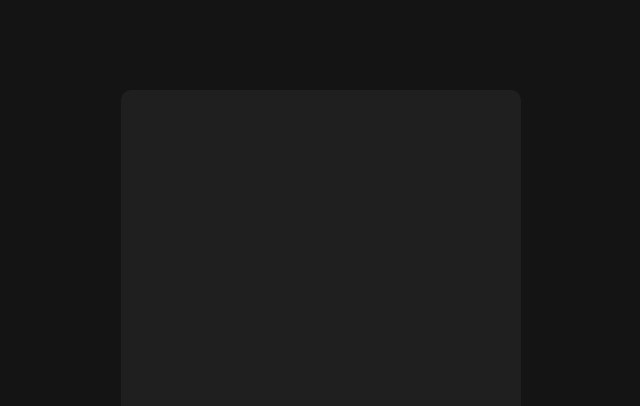
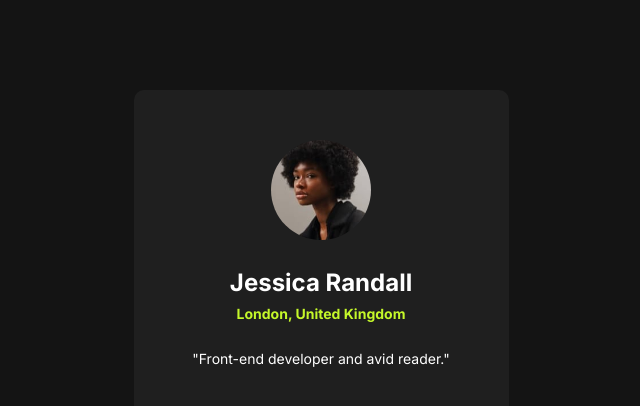
Before and after one commit to JuanBlancodev/social-links-profile, a React (Vite) app: page / in a window 1280 px wide. Shown: the top 406 px of the page, without its empty margins (319-959 px from the left). Built offline with nearby package versions, Linux system fonts and the light colour scheme.

Commit message:
header added

```diff
--- a/src/components/App.jsx
+++ b/src/components/App.jsx
@@ -1,4 +1,5 @@
 import styled from 'styled-components'
+import Header from './Header/Header'
 
 const Wrapper = styled.div`
   width: 100%;
@@ -10,8 +11,10 @@ const Wrapper = styled.div`
 
 const Content = styled.div`
   margin-top: 70px;
-  width: 400px;
+  width: 375px;
   height: 600px;
+
+  padding: 50px 35px;
 
   border-radius: 10px;
   background-color: var(--color-dark-rey);
@@ -25,7 +28,7 @@ const App = () => {
   return (
     <Wrapper>
       <Content>
-
+        <Header />
       </Content>
     </Wrapper>
   )
--- /dev/null
+++ b/src/components/Header/Avatar.jsx
@@ -0,0 +1,27 @@
+import styled from 'styled-components'
+import avatar from '../../assets/avatar-jessica.jpeg'
+
+const AvatarContainer = styled.div`
+  margin: auto;
+  width: 100px;
+  height: 100px;
+
+  border-radius: 50%;
+  overflow: hidden;
+`
+
+const AvatarImg = styled.img`
+  width: 100%;
+  height: 100%;
+  object-fit: cover;
+`
+
+const Avatar = () => {
+  return (
+    <AvatarContainer>
+      <AvatarImg src={avatar} alt="avatar" />
+    </AvatarContainer>
+  )
+}
+
+export default Avatar
--- a/src/components/Header/Header.jsx
+++ b/src/components/Header/Header.jsx
@@ -1,6 +1,13 @@
+import Avatar from './Avatar'
+import Title from './Title'
+
 const Header = () => {
   return (
-    <div>Header</div>
+    <header className='grid p-items-center gap-6'>
+      <Avatar />
+      <Title />
+      <p className="nowarp color-white">&quot;Front-end developer and avid reader.&quot;</p>
+    </header>
   )
 }
 
--- /dev/null
+++ b/src/components/Header/Title.jsx
@@ -0,0 +1,10 @@
+const Title = () => {
+  return (
+    <div className="grid p-items-center gap-1">
+      <h2 className="color-white">Jessica Randall</h2>
+      <p className="color-primary bold">London, United Kingdom</p>
+    </div>
+  )
+}
+
+export default Title
--- a/src/css/index.css
+++ b/src/css/index.css
@@ -11,7 +11,7 @@
   --color-primary: hsl(75, 94%, 57%);
 
   --color-white: hsl(0, 0%, 100%);
-  --color-grey: Grey: hsl(0, 0%, 20%);
+  --color-grey: hsl(0, 0%, 20%);
   --color-dark-rey: hsl(0, 0%, 12%);
   --color-off-black: hsl(0, 0%, 8%);
 }
@@ -30,3 +30,83 @@ body{
 p{
   font-size: var(--font-size);
 }
+
+/* Colors */
+
+.color-primary{
+  color: var(--color-primary);
+}
+
+.color-white{
+  color: var(--color-white);
+}
+
+.color-grey{
+  color: var(--color-grey);
+}
+
+.color-dark-grey{
+  color: var(--color-dark-rey);
+}
+
+.color-off-black{
+  color: var(--color-off-black);
+}
+
+/* Weight */
+.normal{
+  font-weight: var(--weight-normal);
+}
+
+.semibold{
+  font-weight: var(--weight-semibold);
+}
+
+.bold{
+  font-weight: var(--weight-bold);
+}
+
+/* Display */
+.grid{
+  display: grid;
+}
+
+/* Place */
+
+.p-items-center{
+  place-items: center;
+}
+
+/* Gap */
+.gap-1 {
+  gap: 8px;
+}
+
+.gap-2 {
+  gap: 12px;
+}
+
+.gap-3 {
+  gap: 16px;
+}
+
+.gap-4{
+  gap: 20px;
+}
+
+.gap-5{
+  gap: 24px;
+}
+
+.gap-6{
+  gap: 28px;
+}
+
+.gap-7{
+  gap: 32px;
+}
+
+/* Text */
+.nowarp{
+  text-wrap: nowrap;
+}
```
